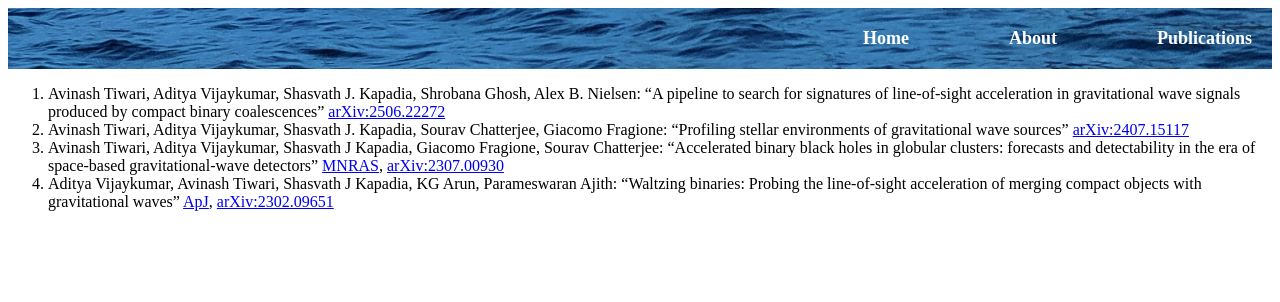
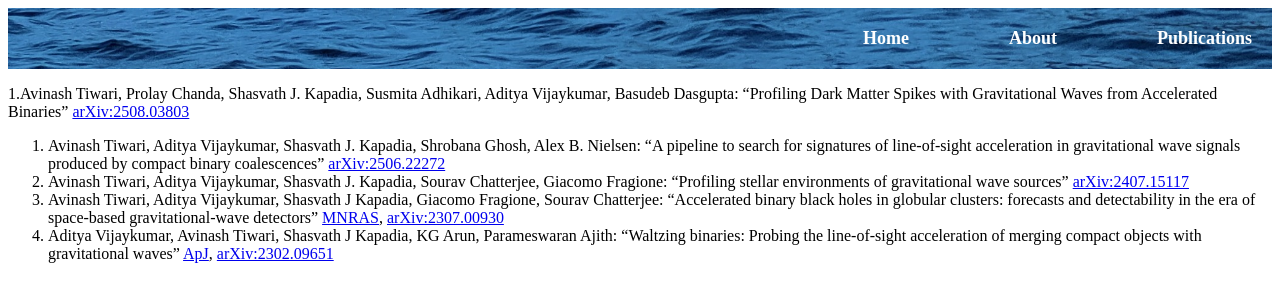
Before and after one commit to avi-tiw/avi-tiw.github.io, a Jekyll site: the page built from publications.md, in a window 1280 px wide. Shown: the top 302 px of the page. Built offline with Jekyll 4.4.1, drawn with Linux system fonts in a browser that asks for light colours; our own code applies the rules of GitHub Pages for plain Markdown files.

Commit message:
Update publications.md

```diff
--- a/publications.md
+++ b/publications.md
@@ -1,4 +1,5 @@
-1. Avinash Tiwari, Aditya Vijaykumar, Shasvath J. Kapadia, Shrobana Ghosh, Alex B. Nielsen: "A pipeline to search for signatures of line-of-sight acceleration in gravitational wave signals produced by compact binary coalescences" [arXiv:2506.22272](https://arxiv.org/abs/2506.22272)
-2. Avinash Tiwari, Aditya Vijaykumar, Shasvath J. Kapadia, Sourav Chatterjee, Giacomo Fragione: "Profiling stellar environments of gravitational wave sources" [arXiv:2407.15117](https://arxiv.org/abs/2407.15117)
-3. Avinash Tiwari, Aditya Vijaykumar, Shasvath J Kapadia, Giacomo Fragione, Sourav Chatterjee: "Accelerated binary black holes in globular clusters: forecasts and detectability in the era of space-based gravitational-wave detectors" [MNRAS](https://academic.oup.com/mnras/article/527/3/8586/7459933), [arXiv:2307.00930](https://arxiv.org/abs/2307.00930)
-4. Aditya Vijaykumar, Avinash Tiwari, Shasvath J Kapadia, KG Arun, Parameswaran Ajith: "Waltzing binaries: Probing the line-of-sight acceleration of merging compact objects with gravitational waves" [ApJ](https://iopscience.iop.org/article/10.3847/1538-4357/acd77d/meta), [arXiv:2302.09651](https://arxiv.org/abs/2302.09651)
+1.Avinash Tiwari, Prolay Chanda, Shasvath J. Kapadia, Susmita Adhikari, Aditya Vijaykumar, Basudeb Dasgupta: "Profiling Dark Matter Spikes with Gravitational Waves from Accelerated Binaries" [arXiv:2508.03803](https://arxiv.org/abs/2508.03803)
+2. Avinash Tiwari, Aditya Vijaykumar, Shasvath J. Kapadia, Shrobana Ghosh, Alex B. Nielsen: "A pipeline to search for signatures of line-of-sight acceleration in gravitational wave signals produced by compact binary coalescences" [arXiv:2506.22272](https://arxiv.org/abs/2506.22272)
+3. Avinash Tiwari, Aditya Vijaykumar, Shasvath J. Kapadia, Sourav Chatterjee, Giacomo Fragione: "Profiling stellar environments of gravitational wave sources" [arXiv:2407.15117](https://arxiv.org/abs/2407.15117)
+4. Avinash Tiwari, Aditya Vijaykumar, Shasvath J Kapadia, Giacomo Fragione, Sourav Chatterjee: "Accelerated binary black holes in globular clusters: forecasts and detectability in the era of space-based gravitational-wave detectors" [MNRAS](https://academic.oup.com/mnras/article/527/3/8586/7459933), [arXiv:2307.00930](https://arxiv.org/abs/2307.00930)
+5. Aditya Vijaykumar, Avinash Tiwari, Shasvath J Kapadia, KG Arun, Parameswaran Ajith: "Waltzing binaries: Probing the line-of-sight acceleration of merging compact objects with gravitational waves" [ApJ](https://iopscience.iop.org/article/10.3847/1538-4357/acd77d/meta), [arXiv:2302.09651](https://arxiv.org/abs/2302.09651)
```
